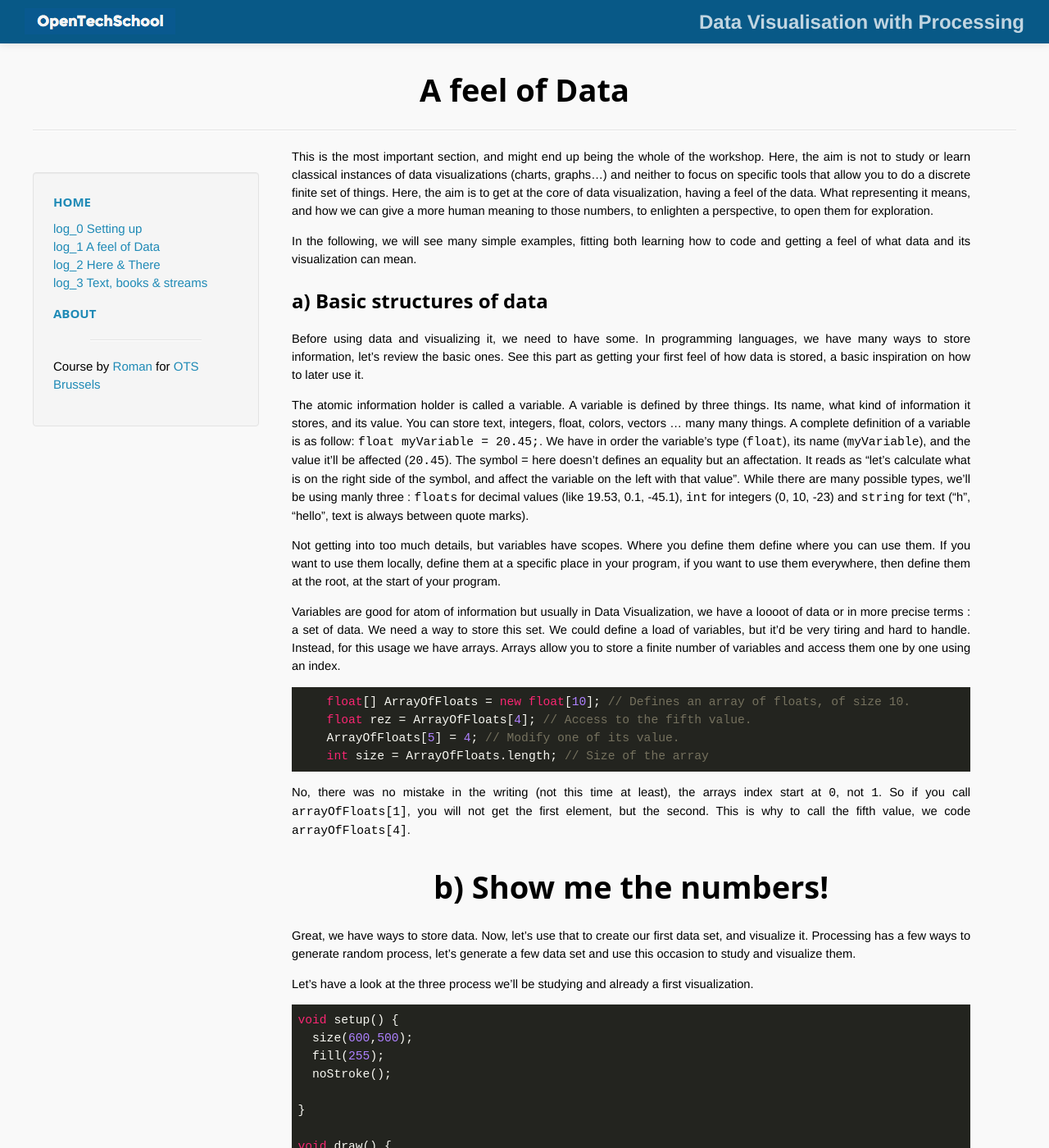
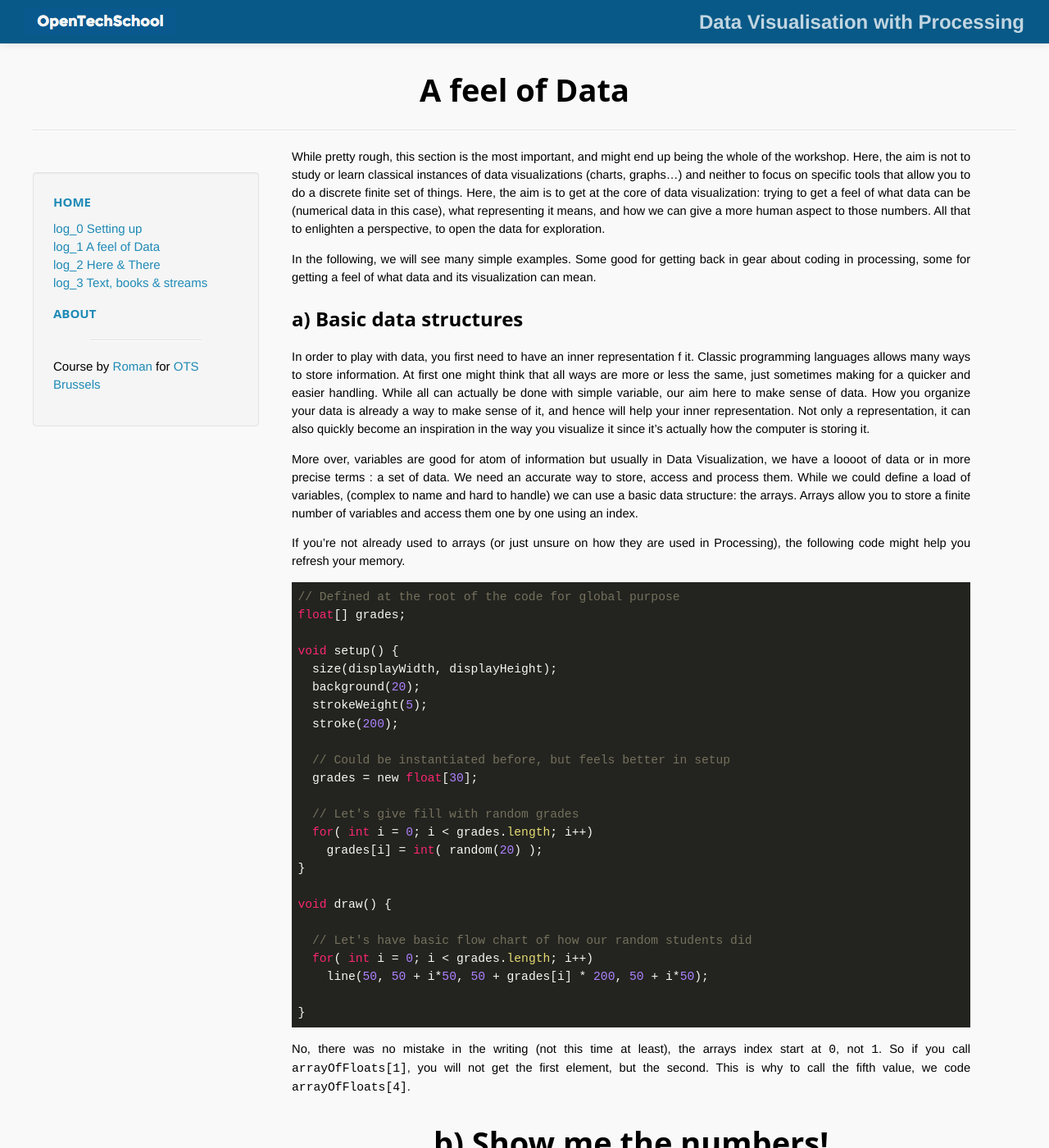
Before and after one commit to OpenTechSchool-Brussels/data-visualisation-with-processing, a Jekyll site: the page built from A-feel-of-data.markdown, in a window 1280 px wide and 1400 px high. Shown: the whole window at 82% size. Built offline with Jekyll 4.4.1, drawn with Linux system fonts in a browser that asks for light colours; Markdown is read by kramdown in place of the engine named in the settings.

Commit message:
Update A-feel-of-data.markdown

````diff
--- a/A-feel-of-data.markdown
+++ b/A-feel-of-data.markdown
@@ -5,24 +5,42 @@ num: 1
 
 ---
 
-This is the most important section, and might end up being the whole of the workshop. Here, the aim is not to study or learn classical instances of data visualizations (charts, graphs...) and neither to focus on specific tools that allow you to do a discrete finite set of things. Here, the aim is to get at the core of data visualization, having a feel of the data. What representing it means, and how we can give a more human meaning to those numbers, to enlighten a perspective, to open them for exploration.
+While pretty rough, this section is the most important, and might end up being the whole of the workshop. Here, the aim is not to study or learn classical instances of data visualizations (charts, graphs...) and neither to focus on specific tools that allow you to do a discrete finite set of things. Here, the aim is to get at the core of data visualization: trying to get a feel of what data can be (numerical data in this case), what representing it means, and how we can give a more human aspect to those numbers. All that to enlighten a perspective, to open the data for exploration.
 
-In the following, we will see many simple examples, fitting both learning how to code and getting a feel of what data and its visualization can mean.
+In the following, we will see many simple examples. Some good for getting back in gear about coding in processing, some for getting a feel of what data and its visualization can mean.
 
-##a) Basic structures of data
-Before using data and visualizing it, we need to have some. In programming languages, we have many ways to store information, let's review the basic ones. See this part as getting your first feel of how data is stored, a basic inspiration on how to later use it.
+##a) Basic data structures
+In order to play with data, you first need to have an inner representation f it. Classic programming languages allows many ways to store information. At first one might think that all ways are more or less the same, just sometimes making for a quicker and easier handling. While all can actually be done with simple variable, our aim here to make sense of data. How you organize your data is already a way to make sense of it, and hence will help your inner representation. Not only a representation, it can also quickly become an inspiration in the way you visualize it since it's actually how the computer is storing it.
 
-The atomic information holder is called a variable. A variable is defined by three things. Its name, what kind of information it stores, and its value. You can store text, integers, float, colors, vectors ... many many things. A complete definition of a variable is as follow: `float myVariable = 20.45;`. We have in order the variable’s type (`float`), its name (`myVariable`), and the value it’ll be affected (`20.45`). The symbol `=` here doesn’t defines an equality but an affectation. It reads as “let’s calculate what is on the right side of the symbol, and affect the variable on the left with that value”. While there are many possible types, we'll be using manly three : `floats` for decimal values (like 19.53, 0.1, -45.1), `int` for integers (0, 10, -23) and `string` for text ("h", "hello", text is always between quote marks).
+More over, variables are good for atom of information but usually in Data Visualization, we have a loooot of data or in more precise terms : a set of data. We need an accurate way to store, access and process them. While we could define a load of variables, (complex to name and hard to handle) we can use a basic data structure: the arrays. Arrays allow you to store a finite number of variables and access them one by one using an index.
 
-Not getting into too much details, but variables have scopes. Where you define them define where you can use them. If you want to use them locally, define them at a specific place in your program, if you want to use them everywhere, then define them at the root, at the start of your program.
-
-Variables are good for atom of information but usually in Data Visualization, we have a loooot of data or in more precise terms : a set of data. We need a way to store this set. We could define a load of variables, but it'd be very tiring and hard to handle. Instead, for this usage we have arrays. Arrays allow you to store a finite number of variables and access them one by one using an index.
+If you're not already used to arrays (or just unsure on how they are used in Processing), the following code might help you refresh your memory.
 
 ```java
-    float[] ArrayOfFloats = new float[10]; // Defines an array of floats, of size 10.
-    float rez = ArrayOfFloats[4]; // Access to the fifth value.
-    ArrayOfFloats[5] = 4; // Modify one of its value.
-    int size = ArrayOfFloats.length; // Size of the array
+// Defined at the root of the code for global purpose
+float[] grades;
+
+void setup() {
+  size(displayWidth, displayHeight);
+  background(20);
+  strokeWeight(5);
+  stroke(200);
+
+  // Could be instantiated before, but feels better in setup
+  grades = new float[30];
+
+  // Let's give fill with random grades
+  for( int i = 0; i < grades.length; i++)
+    grades[i] = int( random(20) );
+}
+
+void draw() {
+
+  // Let's have basic flow chart of how our random students did
+  for( int i = 0; i < grades.length; i++)
+    line(50, 50 + i*50, 50 + grades[i] * 200, 50 + i*50);
+
+}
 ```
 
 No, there was no mistake in the writing (not this time at least), the arrays index start at `0`, not `1`. So if you call `arrayOfFloats[1]`, you will not get the first element, but the second. This is why to call the fifth value, we code `arrayOfFloats[4]`.
````
